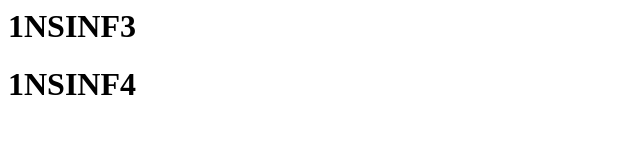
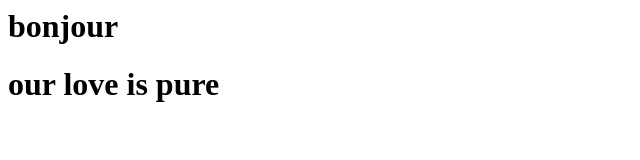
Before and after one commit to Sinax2203/Nah-Id-Lose, a plain HTML site: page index.html in a window 1280 px wide. Shown: the whole page, without its empty margins (0-640 px from the left). Drawn offline with Linux system fonts and the light colour scheme.

Commit message:
Update index.html

```diff
--- a/index.html
+++ b/index.html
@@ -1,5 +1,5 @@
 <html>
-	<h1>1NSINF3</h1>
-	<h1>1NSINF4</h1>
+	<h1>bonjour</h1>
+	<h1>our love is pure</h1>
 
 </html>
```
